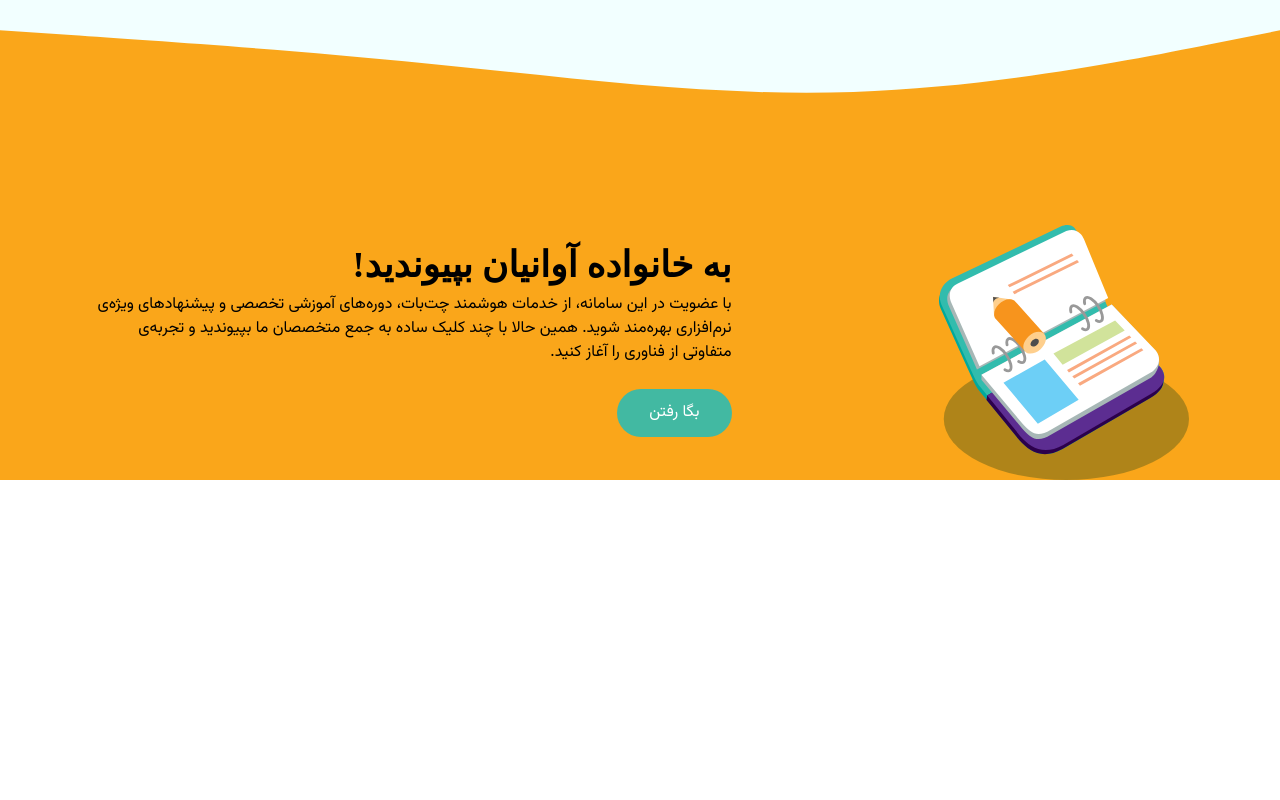
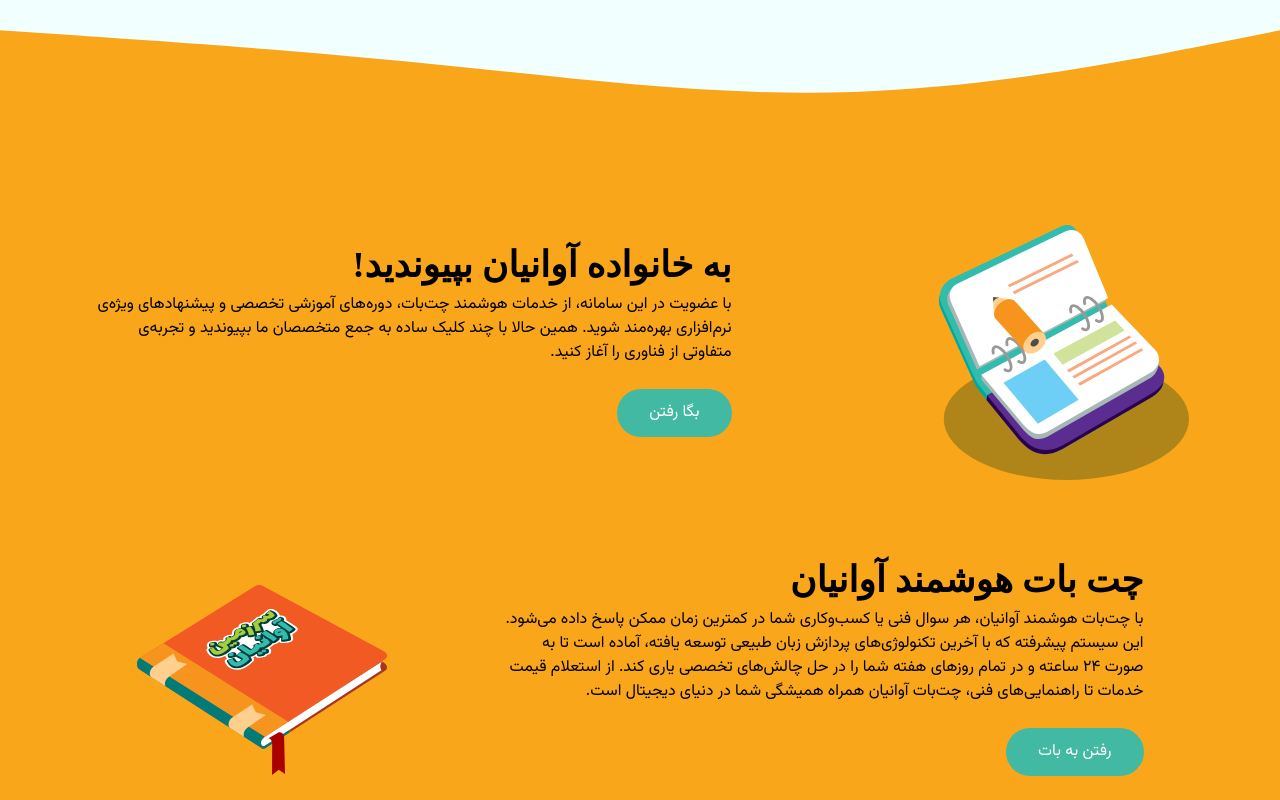
Before and after one commit to ErfanGh83/Avanian1, a Next.js app: page / in a window 1280 px wide. Shown: the part 753-1553 px from the top of the page. Before the commit the page ends 1233 px from the top, so only its background shows below. Built offline with nearby package versions, Linux system fonts and the light colour scheme; a web font is replaced by a local one.

Commit message:
feat: added ChatBotSection

```diff
--- a/src/app/page.tsx
+++ b/src/app/page.tsx
@@ -1,4 +1,5 @@
 import NavBar from "@/components/landing/nav/NavBar";
+import ChatBotSection from "@/components/landing/sections/ChatBotSection";
 import CompanySection from "@/components/landing/sections/CompanySection";
 import LoginSection from "@/components/landing/sections/LoginSection";
 import QuickAccessSection from "@/components/landing/sections/QuickAccessSection";
@@ -9,7 +10,8 @@ export default function Home() {
       <NavBar />
       <CompanySection />
       <QuickAccessSection />
-      <LoginSection  />
+      <LoginSection />
+      <ChatBotSection />
     </div>
   );
 }
--- /dev/null
+++ b/src/components/landing/sections/ChatBotSection.tsx
@@ -0,0 +1,65 @@
+"use client";
+
+import React, { useRef } from "react";
+import { motion, useInView } from "framer-motion";
+
+export default function ChatBotSection() {
+  const ref = useRef(null);
+  const isInView = useInView(ref, { margin: "-100px", amount: 0.3 });
+
+  return (
+    <motion.section
+      ref={ref}
+      className="relative bg-landing_bg3 dark:bg-dark4 items-center w-full pt-20 px-4"
+    >
+      <div className="max-w-[1100px] gap-6 justify-around mx-auto flex flex-col-reverse items-center md:flex-row ">
+        <motion.div
+          variants={{
+            hidden: { opacity: 0, x: 50 },
+            visible: { opacity: 1, x: 0 },
+          }}
+          initial="hidden"
+          animate={isInView ? "visible" : "hidden"}
+          transition={{ duration: 1, ease: "easeOut" }}
+          className="flex flex-col items-start text-right"
+        >
+          <h3 className="text-4xl font-bold mb-2">چت بات هوشمند آوانیان </h3>
+          <p className="max-w-[80vh]">
+            با چت‌بات هوشمند آوانیان، هر سوال فنی یا کسب‌وکاری شما در کمترین
+            زمان ممکن پاسخ داده می‌شود. این سیستم پیشرفته که با آخرین
+            تکنولوژی‌های پردازش زبان طبیعی توسعه یافته، آماده است تا به صورت ۲۴
+            ساعته و در تمام روزهای هفته شما را در حل چالش‌های تخصصی یاری کند. از
+            استعلام قیمت خدمات تا راهنمایی‌های فنی، چت‌بات آوانیان همراه همیشگی
+            شما در دنیای دیجیتال است.
+          </p>
+          <motion.button
+            className="px-8 py-3 bg-turquoise dark:bg-dark2 text-white my-6 rounded-3xl"
+            whileHover={{ scale: 1.2, y: -10, opacity: 0.95 }}
+            whileTap={{ scale: 0.9, y: -5 }}
+            transition={{ duration: 0.3 }}
+          >
+            رفتن به بات
+          </motion.button>
+        </motion.div>
+
+        {/* <div className="rotate-3"> */}
+        <motion.img
+          src="/vectors/book.svg"
+          alt="چت بات"
+          width={250}
+          height={250}
+          loading="lazy"
+          variants={{
+            hidden: { opacity: 0, x: -50 },
+            visible: { opacity: 1, x: 0 },
+          }}
+          initial="hidden"
+          animate={isInView ? "visible" : "hidden"}
+          transition={{ duration: 1, ease: "easeOut" }}
+          className="w-[200px] md:w-[250px] h-auto"
+        />
+        {/* </div> */}
+      </div>
+    </motion.section>
+  );
+}
--- a/tailwind.config.js
+++ b/tailwind.config.js
@@ -23,6 +23,7 @@ module.exports = {
         dark1: "#007B78",
         dark2: "#45196F",
         dark3: "#00A651",
+        dark4: "#d48812",
       },
     },
   },
```
Also changed, not shown: 1 other file (tests, documents, lock files or other folders).
